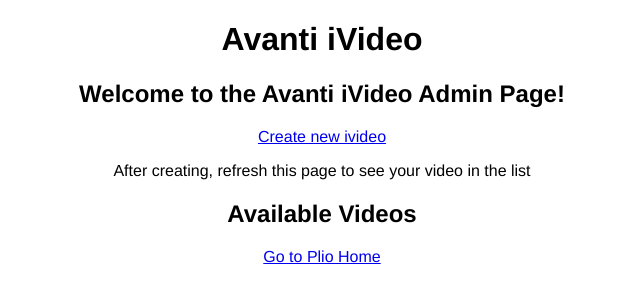
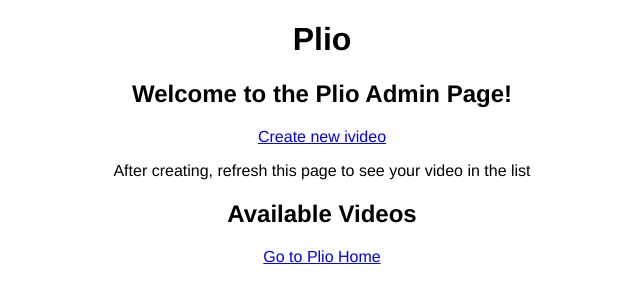
Before and after one commit to avantifellows/plio-backend, a Django app: page / in a window 1280 px wide. Shown: the top 303 px of the page, without its empty margins (318-958 px from the left). Run offline with Django 3.2, Linux system fonts and the light colour scheme; data that the repository does not hold is empty.

Commit message:
FIX: corrected avanti text to plio

```diff
--- a/ivideo/templates/index.html
+++ b/ivideo/templates/index.html
@@ -9,10 +9,10 @@
 </head>
 <body>
     <div class="title">
-        <h1>Avanti iVideo</h1>
+        <h1>Plio</h1>
     </div>
 
-    <h2>Welcome to the Avanti iVideo Admin Page!</h2>
+    <h2>Welcome to the Plio Admin Page!</h2>
 
     <a href="http://dry-atoll-92279.herokuapp.com/" target="blank">Create new ivideo</a>
     <p>After creating, refresh this page to see your video in the list</p>
```
